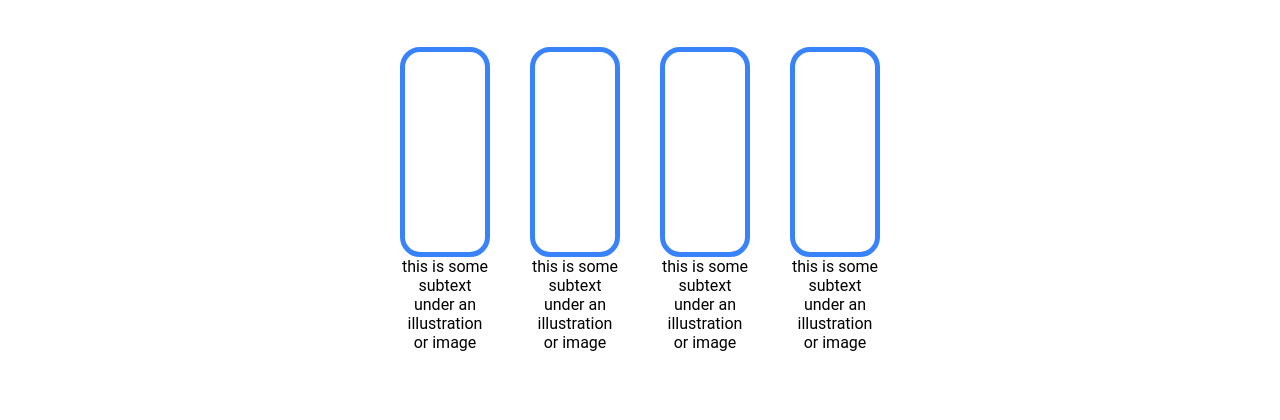
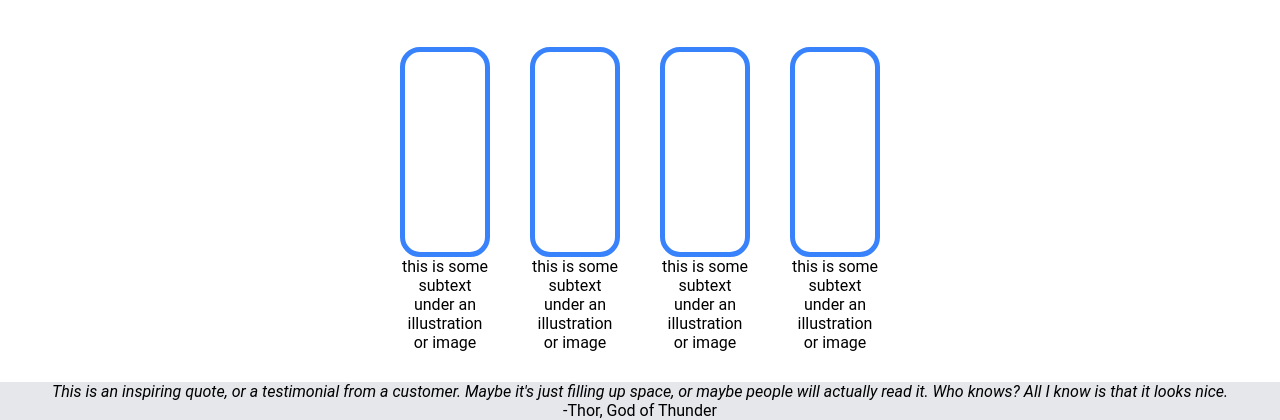
Before and after one commit to majamal014/foundations-landing-page, a plain HTML site: page index.html in a window 1280 px wide. Shown: the part 579-999 px from the top of the page. Before the commit the page ends 961 px from the top, so only its background shows below. Drawn offline with Linux system fonts and the light colour scheme.

Commit message:
Added section 3 testimonial

```diff
--- a/index.html
+++ b/index.html
@@ -47,7 +47,11 @@
                 <p>this is some subtext under an illustration or image</p>
             </div>
         </div>
+    </div>
 
+    <div id="section-3">
+        <p><em>This is an inspiring quote, or a testimonial from a customer. Maybe it's just filling up space, or maybe people will actually read it. Who knows? All I know is that it looks nice.</em></p>
+        <p>-Thor, God of Thunder</p>
     </div>
 
 </body>
--- a/styles.css
+++ b/styles.css
@@ -94,3 +94,11 @@
 #section-2 #info-box-container p {
     text-align: center;
 }
+
+#section-3 {
+    background-color: #E5E7EB;
+}
+
+#section-3 p {
+    text-align: center;
+}
```
